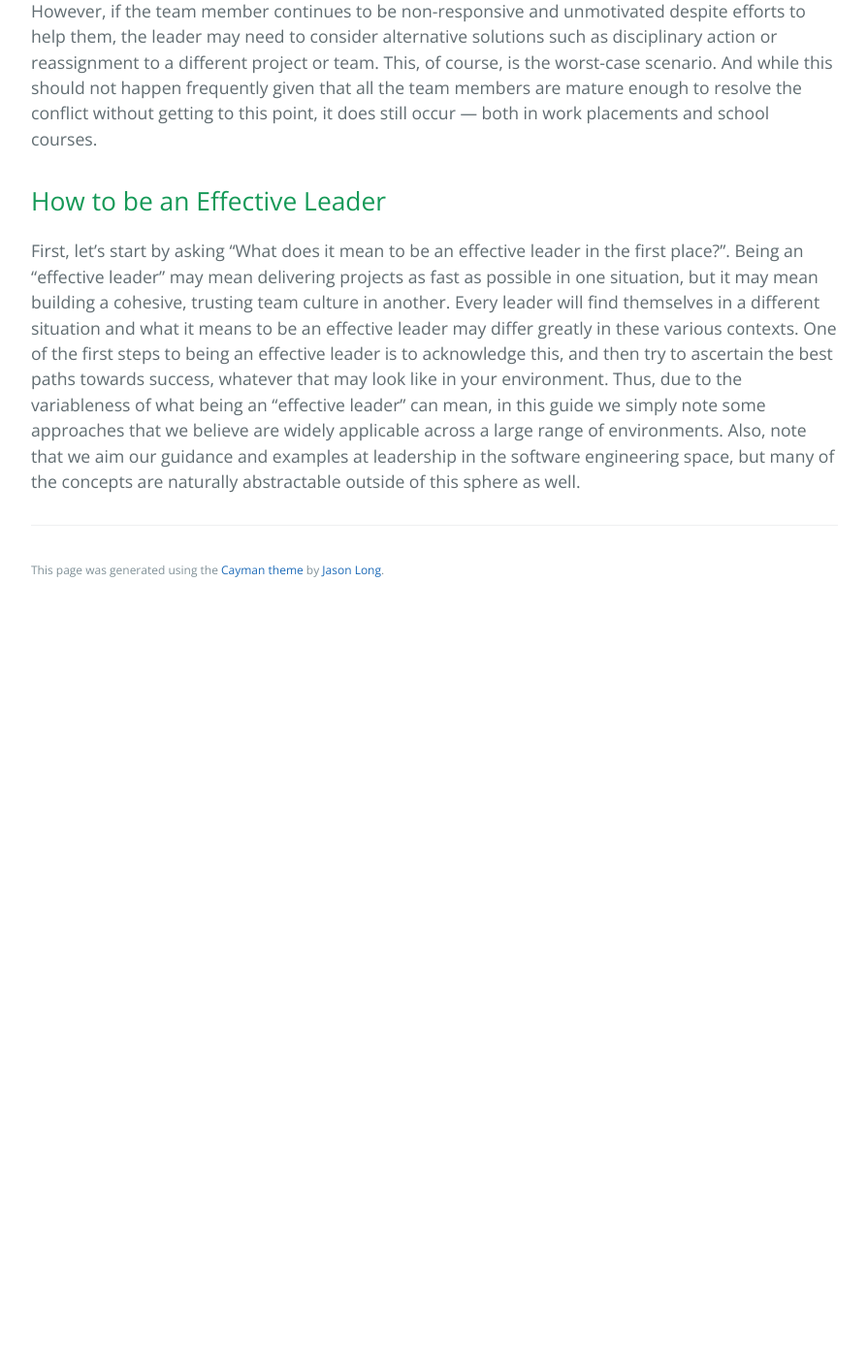
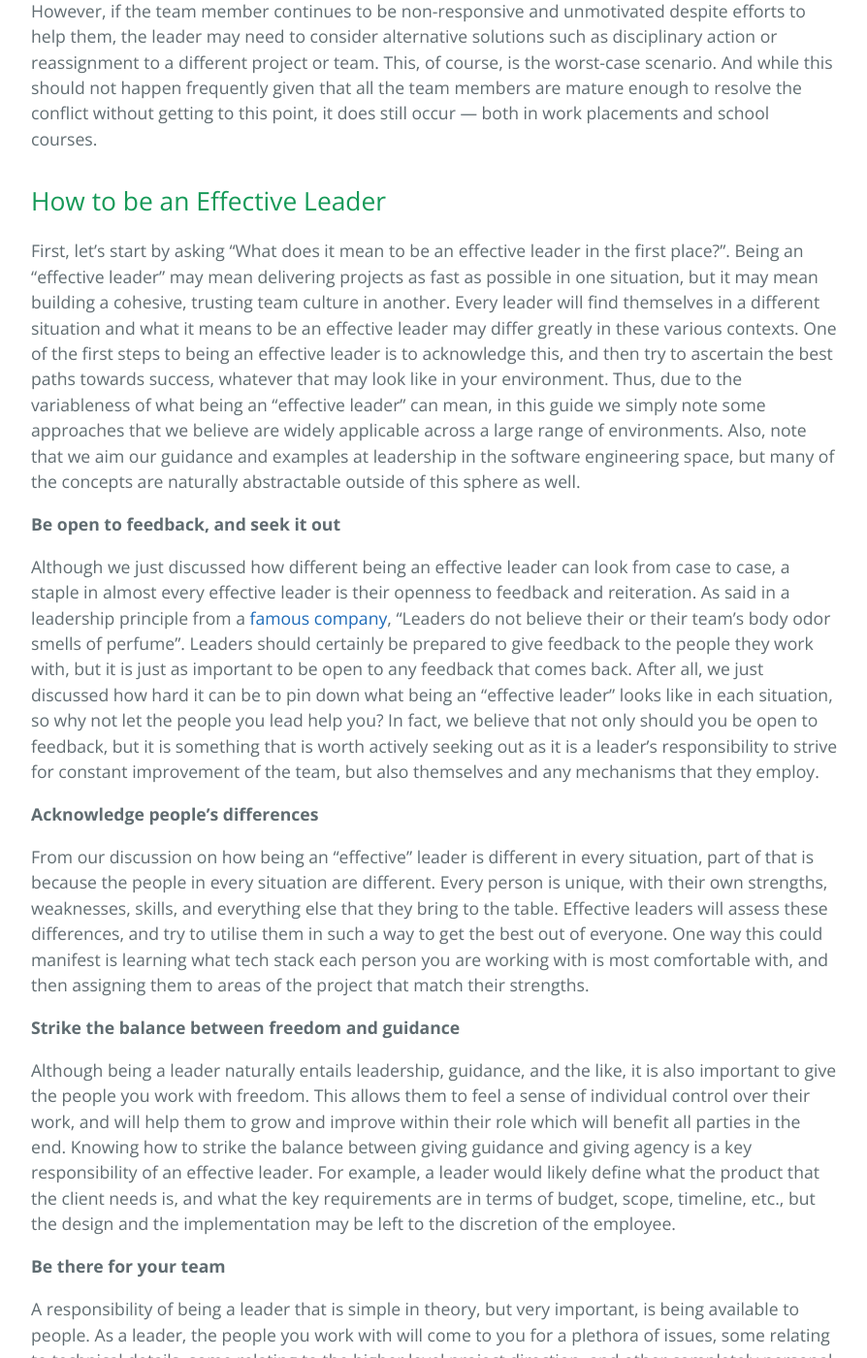
Before and after one commit to learning-software-engineering/learning-software-engineering.github.io, a Jekyll site: the page built from Topics/Teamwork.md, in a window 1280 px wide and 1400 px high, scrolled down 5399 px. Shown: the whole window at 97% size, without its empty margins (192-1086 px from the left). Built offline with Jekyll 4.4.1, drawn with Linux system fonts in a browser that asks for light colours; our own code applies the rules of GitHub Pages for plain Markdown files; before the commit the page ends 6029 px from its top, so only the background shows below that; some of the changed text lies outside the part shown.

Commit message:
Add leadership tips

```diff
--- a/Topics/Teamwork.md
+++ b/Topics/Teamwork.md
@@ -87,3 +87,23 @@ However, if the team member continues to be non-responsive and unmotivated despi
 ## How to be an Effective Leader
 
 First, let’s start by asking “What does it mean to be an effective leader in the first place?”. Being an “effective leader” may mean delivering projects as fast as possible in one situation, but it may mean building a cohesive, trusting team culture in another. Every leader will find themselves in a different situation and what it means to be an effective leader may differ greatly in these various contexts. One of the first steps to being an effective leader is to acknowledge this, and then try to ascertain the best paths towards success, whatever that may look like in your environment. Thus, due to the variableness of what being an “effective leader” can mean, in this guide we simply note some approaches that we believe are widely applicable across a large range of environments. Also, note that we aim our guidance and examples at leadership in the software engineering space, but many of the concepts are naturally abstractable outside of this sphere as well.
+
+**Be open to feedback, and seek it out**
+
+Although we just discussed how different being an effective leader can look from case to case, a staple in almost every effective leader is their openness to feedback and reiteration. As said in a leadership principle from a [famous company](https://www.amazon.jobs/content/en/our-workplace/leadership-principles), “Leaders do not believe their or their team’s body odor smells of perfume”. Leaders should certainly be prepared to give feedback to the people they work with, but it is just as important to be open to any feedback that comes back. After all, we just discussed how hard it can be to pin down what being an “effective leader” looks like in each situation, so why not let the people you lead help you? In fact, we believe that not only should you be open to feedback, but it is something that is worth actively seeking out as it is a leader’s responsibility to strive for constant improvement of the team, but also themselves and any mechanisms that they employ.
+
+**Acknowledge people’s differences**
+
+From our discussion on how being an “effective” leader is different in every situation, part of that is because the people in every situation are different. Every person is unique, with their own strengths, weaknesses, skills, and everything else that they bring to the table. Effective leaders will assess these differences, and try to utilise them in such a way to get the best out of everyone. One way this could manifest is learning what tech stack each person you are working with is most comfortable with, and then assigning them to areas of the project that match their strengths.
+
+**Strike the balance between freedom and guidance**
+
+Although being a leader naturally entails leadership, guidance, and the like, it is also important to give the people you work with freedom. This allows them to feel a sense of individual control over their work, and will help them to grow and improve within their role which will benefit all parties in the end. Knowing how to strike the balance between giving guidance and giving agency is a key responsibility of an effective leader. For example, a leader would likely define what the product that the client needs is, and what the key requirements are in terms of budget, scope, timeline, etc., but the design and the implementation may be left to the discretion of the employee.
+
+**Be there for your team**
+
+A responsibility of being a leader that is simple in theory, but very important, is being available to people. As a leader, the people you work with will come to you for a plethora of issues, some relating to technical details, some relating to the higher level project direction, and other completely personal. Leaders need to hear out all of these, and work to find a solution to the best of their ability. Simply being there is sometimes enough to make the person feel supported, and give them the sense that they can trust you. A common way that effective leaders try to be available amidst their busy schedules is to pre-emptively schedule weekly check-ins with the people they work with. This gives everyone a regular chance to present any issues that they have, and it does not introduce the fear of asking, or the need to be rushed.
+
+**Create a comfortable environment**
+
+While leaders can and should try to directly impart what they want onto the people they work with, an aspect that is equally important is the environment / culture. Regardless of the specific details of the work, people want to work in an environment that’s comfortable. A comfortable environment often means, among other things, one where people have high morale, and everyone feels that they are able to speak up with ease. If these things are lacking, it can easily reflect in the individual’s results or how well the team is working together. Therefore, effective leaders try to create an environment that allows everyone to thrive. Some ways to build this team culture include: leading by example and exemplifying the traits you want to see, setting ground rules regarding how people should be treated, and holding team outings and events where people can get to know each other and have a good time.
```
